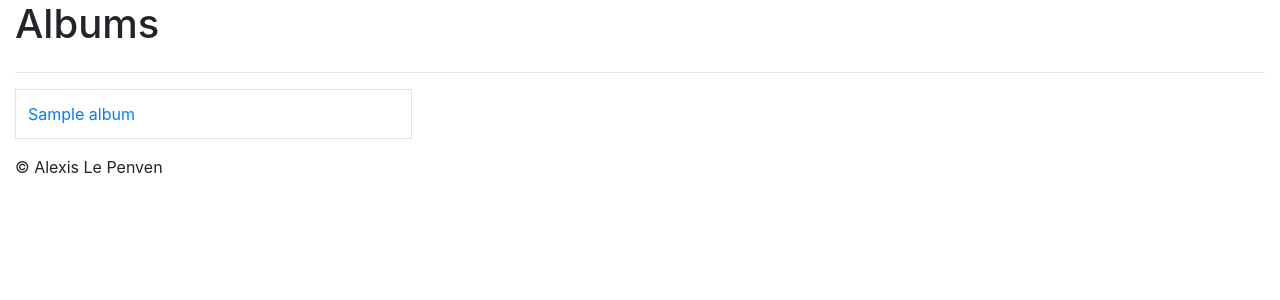
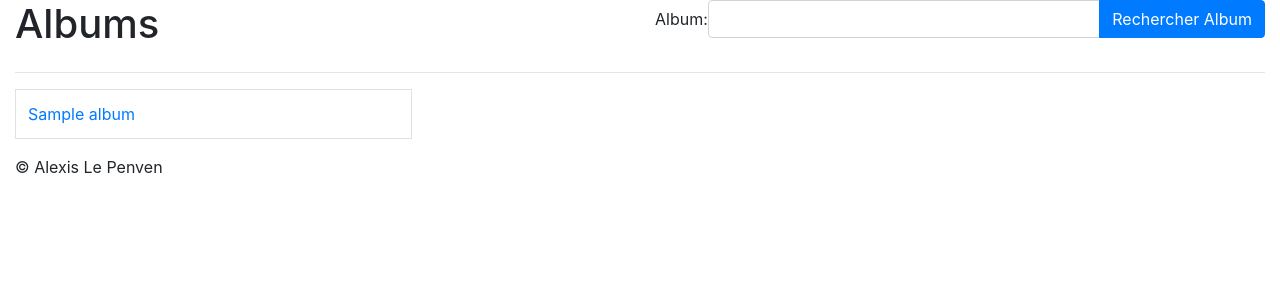
Before and after one commit to alexis-lp/chinook, a Django app: page /disks/ in a window 1280 px wide. Shown: the top 300 px of the page. Run offline with Django 3.2, Linux system fonts and the light colour scheme; tables that the repository leaves empty hold one stand-in row (values such as "Sample post"); some libraries are stand-ins or nearby versions.

Commit message:
Ajout du formulaire de recherche mais avec un label en trop

```diff
--- /dev/null
+++ b/disks/forms.py
@@ -0,0 +1,5 @@
+from django import forms
+
+
+class SearchForm(forms.Form):
+    album = forms.CharField(widget=forms.TextInput(attrs={'class': "form-control",'size': 40}))
--- a/disks/templates/disks/accueil.html
+++ b/disks/templates/disks/accueil.html
@@ -1,4 +1,23 @@
 {% extends "base.html" %}
+
+{% block form %}
+    <form action="{% url "accueil" %}" method="POST" class="form-inline">
+        {% csrf_token %}
+        <div class="input-group">
+            <div class="custom-file">
+                {{ form }}
+            </div>
+            <div class="input-group-append">
+                <input type="submit" value="Rechercher Album" class="btn btn-primary" />
+            </div>
+        </div>
+
+
+    </form>
+{%  endblock %}
+
+
+
 {% block nav %}
     <table class="table table-hover table-bordered">
         {% for album in list_albums %}
@@ -7,7 +26,7 @@
             </tr>
 
         {% empty %}
-        <p> Aucun Album.</p>
+        <p> Aucun Album de la base de donnée ne contient "{{ album_recherche }}".</p>
         {% endfor %}
     </table>
 {% endblock %}
--- a/disks/views.py
+++ b/disks/views.py
@@ -1,16 +1,34 @@
-from django.shortcuts import render
 from disks.models import *
 from django.shortcuts import render,redirect, get_object_or_404
-
+from .forms import SearchForm
 
 # Create your views here.
 
 def home(request):
-    albums = Album.objects.all()
-    return render(request,'disks/accueil.html',{'list_albums': albums})
+    form = SearchForm(request.POST or None)
+    album_recherche= "";
+    if form.is_valid():
+        album_recherche = form.cleaned_data['album']
+
+    if album_recherche:
+        albums = Album.objects.filter(title__contains=album_recherche)
+    else:
+        albums = Album.objects.all()
+
+    return render(request,'disks/accueil.html',{'list_albums': albums,'album_recherche': album_recherche, "form": form})
 
 def contenu_album(request,id):
-    albums = Album.objects.all()
+    form = SearchForm(request.POST or None)
+    album_recherche = "";
+    if form.is_valid():
+        album_recherche = form.cleaned_data['album']
+
+    if album_recherche:
+        albums = Album.objects.filter(title__contains=album_recherche)
+    else:
+        albums = Album.objects.all()
+
+
     album = Album.objects.get(id=id)
     titres = Track.objects.filter(album=album)
-    return render(request,'disks/details_album.html',{'list_albums': albums, 'album':album,'titres_de_l_album':titres})
+    return render(request,'disks/details_album.html',{'list_albums': albums, 'album': album, 'titres_de_l_album': titres, 'album_recherche': album_recherche, "form": form})
--- a/templates/base.html
+++ b/templates/base.html
@@ -20,7 +20,11 @@
         <div class="col-sm-6">
             <h1>Albums</h1>
         </div>
-        <div class="col-sm-6"></div>
+        <div class="col-sm-6">
+            {% block form %}
+
+            {% endblock %}
+        </div>
     </div>
     <hr>
     <div class="row">
```
